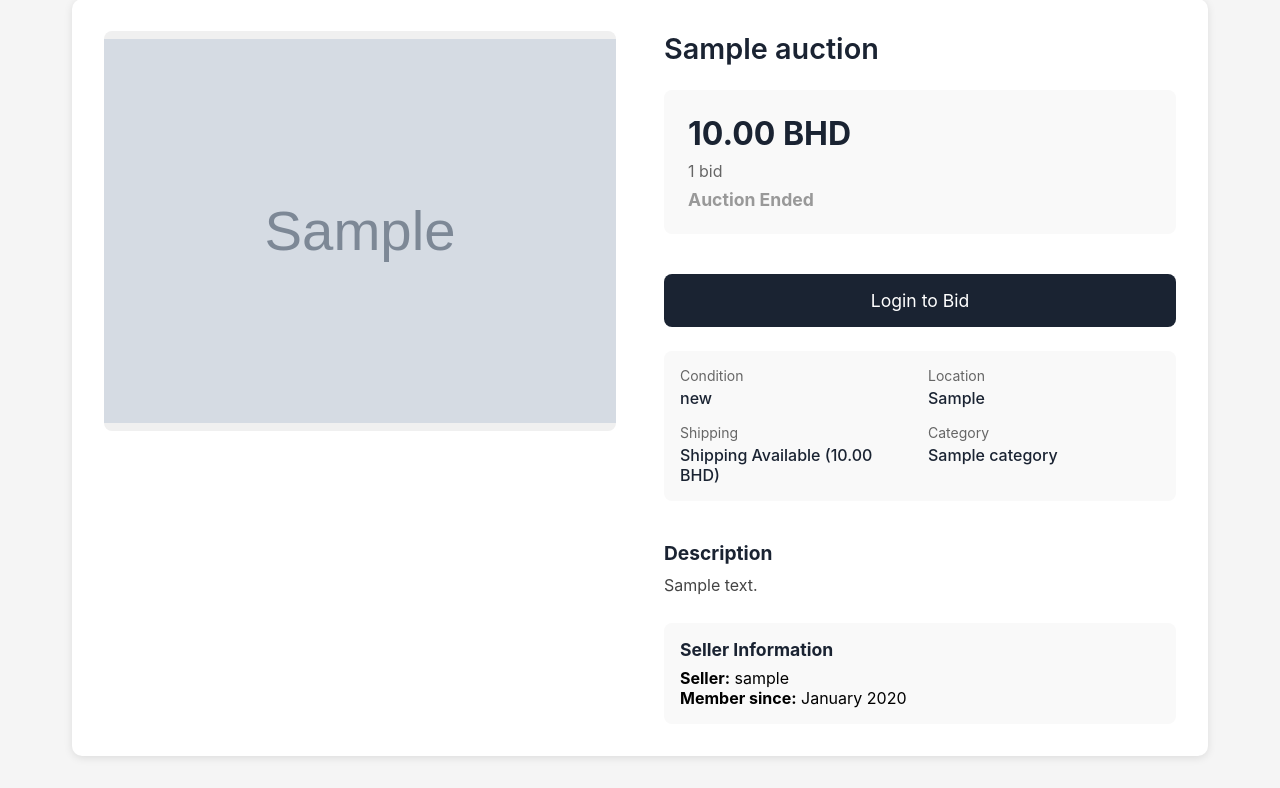
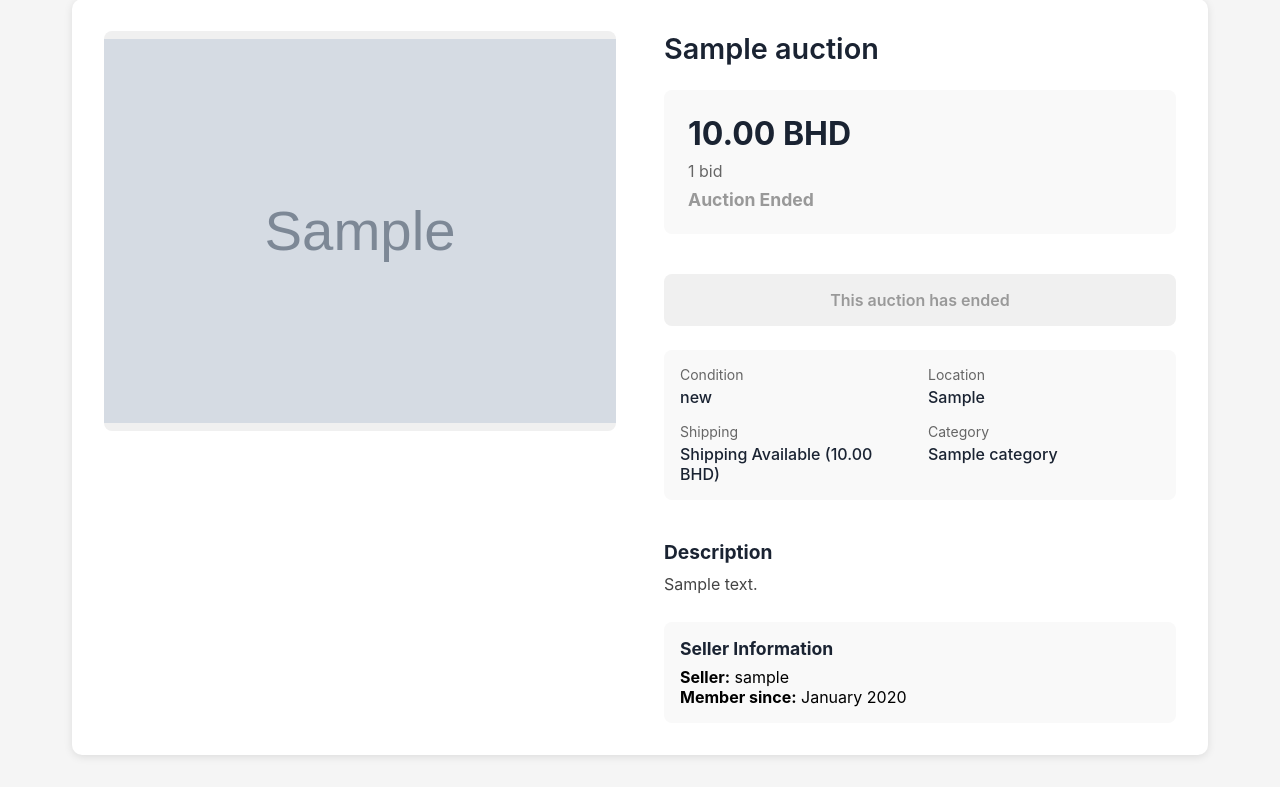
Before and after one commit to ebrahimpoly02/OnlineAuctionSystem, a Django app: page /auction/1/ in a window 1280 px wide. Shown: the part 104-892 px from the top of the page. After the commit the page ends 866 px from the top, so only its background shows below. Run offline with Django 4.2, Linux system fonts and the light colour scheme; tables that the repository leaves empty hold one stand-in row (values such as "Sample post"); grey boxes marked "Sample" are stand-in pictures.

Commit message:
updated the action buttons
updated the action buttons to make the bid buttons inactive after the auction ends and display "This auction has ended" to the user.

```diff
--- a/auctions/templates/auctions/auction_detail.html
+++ b/auctions/templates/auctions/auction_detail.html
@@ -249,7 +249,10 @@
       <!-- Action Buttons -->
 <div class="action-buttons">
     {% if user.is_authenticated %}
-                {% if auction.status == 'active' and auction.seller != user %}
+        {% if auction.seller == user %}
+            <p style="color: #666; font-style: italic;">This is your listing</p>
+        {% elif auction.status == 'active' and auction.time_remaining != 'Ended' %}
+            <!-- Active auction show bid buttons -->
             <button class="btn-primary-large" onclick="alert('Bidding functionality coming soon!')">
                 Place Bid
             </button>
@@ -261,13 +264,22 @@
             <button class="btn-secondary-large" onclick="alert('Watchlist functionality coming soon!')">
                 Add to Watchlist
             </button>
-                {% elif auction.seller == user %}
-                    <p style="color: #666; font-style: italic;">This is your listing</p>
+        {% else %}
+            <!-- Ended auction -->
+            <div style="padding: 1rem; background-color: #f0f0f0; border-radius: 8px; text-align: center;">
+                <p style="color: #999; font-weight: 600; margin: 0;">This auction has ended</p>
+            </div>
         {% endif %}
     {% else %}
+        {% if auction.status == 'active' and auction.time_remaining != 'Ended' %}
             <a href="{% url 'login' %}?next={{ request.path }}" class="btn-primary-large" style="text-decoration: none; text-align: center;">
                 Login to Bid
             </a>
+        {% else %}
+            <div style="padding: 1rem; background-color: #f0f0f0; border-radius: 8px; text-align: center;">
+                <p style="color: #999; font-weight: 600; margin: 0;">This auction has ended</p>
+            </div>
+        {% endif %}
     {% endif %}
 </div>
 
```
Lines whose indentation alone changed are shown as unchanged.
